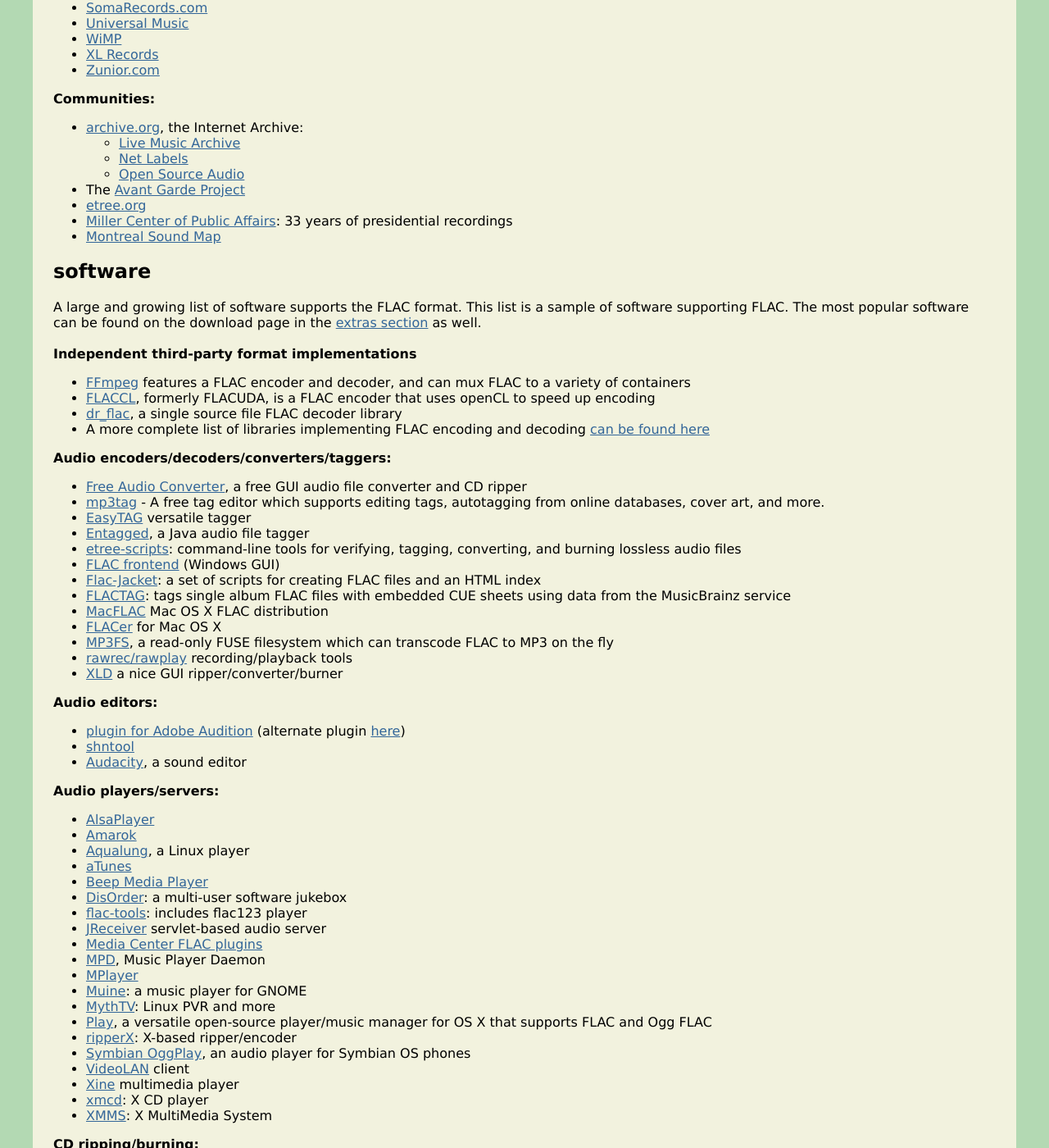
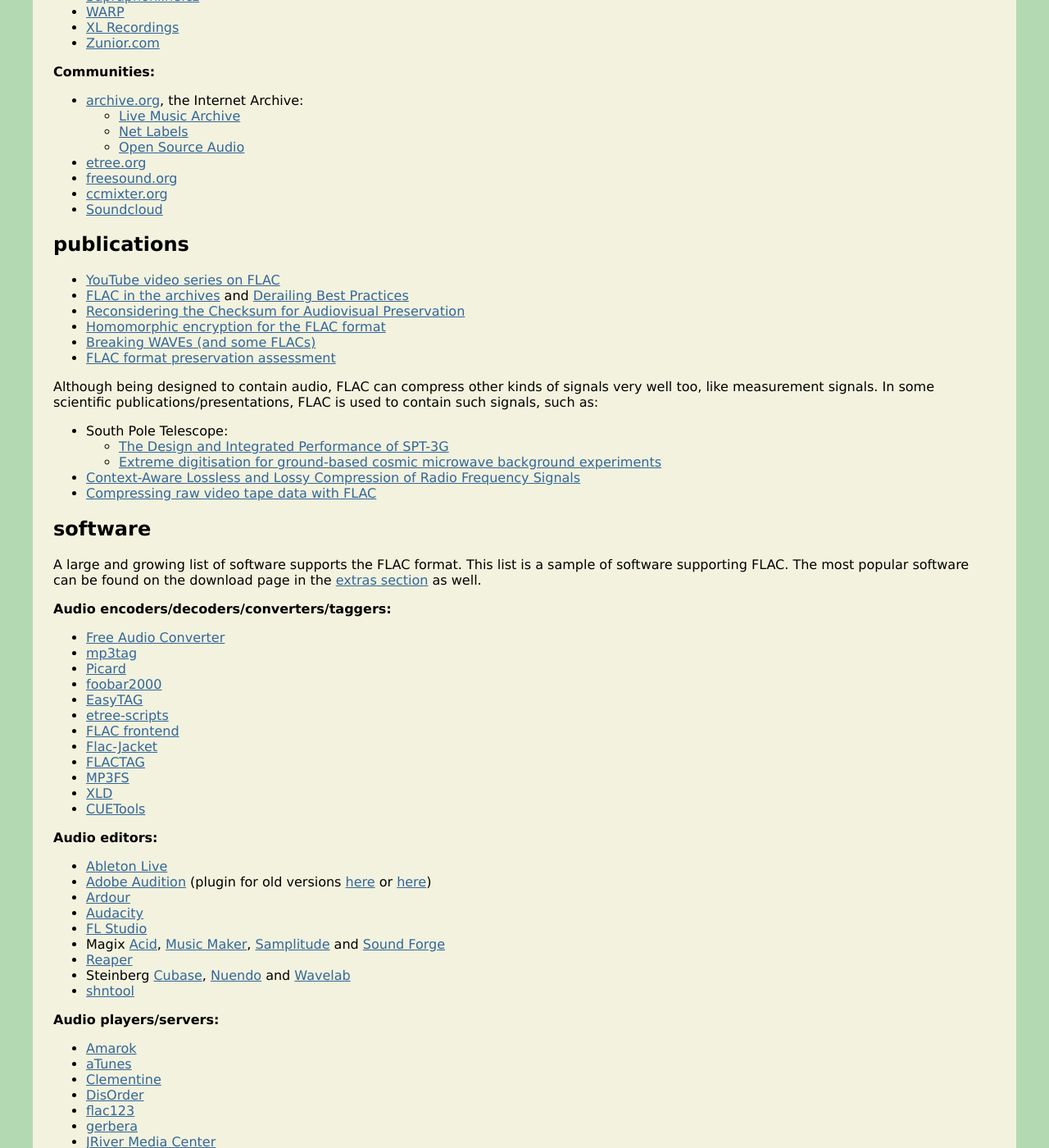
Before and after one commit to xiph/flac-website, a Jekyll site: the page built from links.html, in a window 1280 px wide and 1400 px high, scrolled down 3751 px. Shown: the whole window at 82% size. Built offline with Jekyll 4.4.1, drawn with Linux system fonts in a browser that asks for light colours; some of the changed text lies outside the part shown.

Commit message:
Update links, replacing defunct stores and software with new ones

```diff
--- a/links.html
+++ b/links.html
@@ -2,7 +2,7 @@
 layout: default
 title: Links
 ---
-The links page is the place for all things using or supporting FLAC. | <a href="links.html#hardware">hardware</a> | <a href="links.html#music">artists, labels and stores</a> | <a href="links.html#software">software</a> |
+The links page is the place for all things using or supporting FLAC. | <a href="links.html#hardware">hardware</a> | <a href="links.html#music">artists, labels and stores</a> | <a href="links.html#publications">publications</a> | <a href="links.html#software">software</a> |
 
 
 <h2><a name="hardware">hardware</a></h2>
@@ -94,74 +94,72 @@ The links page is the place for all things using or supporting FLAC. | <a href="
 		<br />
 		<b>Individual artists</b>
 		<ul>
-			<li><a href="http://www.amazon.com/The-Beatles-USB/dp/B002VH7P4O">The Beatles</a></li>
-			<li><a href="http://brucespringsteen.net/">Bruce Springsteen</a></li>
-			<li><a href="http://davematthewsband.com/music#live-recordings">Dave Matthews Band</a></li>
+			<li><a href="https://www.discogs.com/release/2042525-The-Beatles-The-Beatles-Stereo-USB">The Beatles</a></li>
+			<li><a href="https://live.brucespringsteen.net/">Bruce Springsteen</a></li>
 			<li><a href="http://www.livemetallica.com/">Metallica</a></li>
+			<li><a href="https://store.mybloodyvalentine.org/">My Bloody Valentine</a></li>
 			<li><a href="http://livemymorningjacket.com/">My Morning Jacket</a></li>
-			<li><a href="http://theslip.nin.com/">Nine Inch Nails</a></li>
+			<li><a href="https://www.nin.com/">Nine Inch Nails</a></li>
 			<li><a href="http://www.livephish.com/">Phish</a></li>
 			<li><a href="http://www.livechilipeppers.com/">Red Hot Chili Peppers</a></li>
+			<li><a href="https://store.snarkypuppy.com/">Snarky Puppy</a></li>
 			<li><a href="http://www.theymightbegiants.com/">They Might Be Giants</a></li>
 			<li><a href="http://www.umlive.net/">Umphrey's McGee</a></li>
 			<li><a href="http://www.livewidespreadpanic.com/">Widespread Panic</a></li>
 		</ul>
 		<b>Labels and Stores</b>
 		<ul>
-			<li><a href="http://www.2l.no/">2L - the Nordic Sound</a></li>
-			<li><a href="http://shopusa.4ad.com/">4AD</a></li>
+			<li><a href="https://shop.2l.no/">2L - the Nordic Sound</a></li>
+			<li><a href="https://shop.4ad.com/">4AD</a></li>
 			<li><a href="http://www.7digital.com/">7digital</a></li>
-			<li><a href="http://www.addictech.com/">Accidtech.com</a></li>
-			<li><a href="http://www.acousence.de/">Acousence</a></li>
-			<li><a href="http://www.analekta.com/">Analekta</a></li>
-			<li><a href="http://www.alphabasic.com/">Alphabasic</a></li>
-			<li><a href="http://www.atorecords.com/">ATO Records</a></li>
-			<li><a href="http://www.baboom.com/">Baboom</a></li>
-			<li><a href="http://bandcamp.com/">Bandcamp</a></li>
-			<li><a href="http://www.bleep.com/">Bleep.com</a></li>
-			<li><a href="http://www.boomkat.com/">Boomkat</a></li>
-			<li><a href="http://www.burningshed.com/">Burning Shed</a></li>
-			<li><a href="http://www.bowers-wilkins.com/Society_of_Sound/Society_of_Sound/Music">B&amp;W Society of Sound</a></li>
-			<li><a href="http://www.cdbaby.com/">CDBaby</a></li>
-			<li><a href="http://www.deutschegrammophon.com/">Deutsche Grammophon</a></li>
-			<li><a href="http://digitalsoundboard.net/">DigitalSoundboard.net</a></li>
-			<li><a href="http://www.digital-tunes.net/">digital-tunes</a></li>
-			<li><a href="http://www.eclassical.com">eClassical</a></li>
-			<li><a href="http://www.experimedia.net/">Experimedia</a></li>
-			<li><a href="http://fastatmosphere.com/">Fast Atmosphere</a></li>
-			<li><a href="http://festivalink.net/">FestivaLink.net</a></li>
-			<li><a href="http://www.frettunes.com/">FretTunes</a></li>
-			<li><a href="http://www.gimell.com/">Gimell Records</a></li>
+			<li><a href="https://7k.k7store.com/">7K!</a></li>
+			<li><a href="https://anjunabeats.com">Anjundabeats</a></li>
+			<li><a href="https://www.atorecords.com/">ATO Records</a></li>
+			<li><a href="https://bandcamp.com/">Bandcamp</a></li>
+			<li><a href="https://bellaunion.ochre.store/">Bella Union</a></li>
+			<li><a href="https://bleep.com/">Bleep</a></li>
+			<li><a href="https://music.bugs.co.kr/">Bugs!</a></li>
+			<li><a href="https://boomkat.com/">boomkat</a></li>
+			<li><a href="https://burningshed.com/">burning shed</a></li>
+			<li><a href="https://store.dirtyhit.co.uk/">Dirty Hit</a></li>
+			<li><a href="https://www.eclassical.com">eClassical</a></li>
+			<li><a href="https://www.edbangerrecords.com/">Ed Banger records</a></li>
+			<li><a href="https://electrocd.com/">elektrocd</a></li>
+			<li><a href="https://www.genie.co.kr/">genie</a></li>
 			<li><a href="http://www.gog.com/">Good Old Games</a></li>
-			<li><a href="http://www.gubemusic.com/">GubeMusic</a></li>
+			<li><a href="https://store.harmoniamundi.com/">harmonia mundi</a></li>
 			<li><a href="http://www.hdtracks.com/">HDtracks</a></li>
-			<li><a href="http://www.indieroyale.com/">Indie Royale</a></li>
-			<li><a href="https://indietorrent.org/">Indietorrent</a></li>
-			<li><a href="https://shop.klicktrack.com/">Klicktrack</a></li>
+			<li><a href="https://heavenlyemporium.com/">Heavenly Recordings</a></li>
+			<li><a href="https://www.hifitrack.com/">HiFitrack</a></li>
+			<li><a href="https://www.highresaudio.com/">highresaudio</a></li>
+			<li><a href="https://www.hyperion-records.co.uk/">Hyperion records</a></li>
+			<li><a href="https://indiehd.com/">indieHD</a></li>
+			<li><a href="https://www.junodownload.com/">Juno Download</a></li>
 			<li><a href="http://www.linnrecords.com/">Linn Records</a></li>
-			<li><a href="http://livedownloads.com/">LiveDownloads</a></li>
-			<li><a href="http://www.livephish.com/">LivePhish.com</a></li>
-			<li><a href="http://loudr.fm/">Loudr</a></li>
 			<li><a href="http://magnatune.com/">Magnatune</a></li>
 			<li><a href="http://store.matadorrecords.com/">Matador Records Store</a></li>
+			<li><a href="https://www.melon.com/">Melon</a></li>
 			<li><a href="http://www.mergerecords.com/shop/">Merge Records</a></li>
+			<li><a href="https://shop.mexicansummer.com/">Mexican Summer</a></li>
+			<li><a href="https://mora.jp/">mora.jp</a></li>
 			<li><a href="https://www.munckmusic.com/">MunckMusic</a></li>
-			<li><a href="http://www.musiczeit.com/">MusicZeit</a></li>
-			<li><a href="http://www.naimlabel.com/">Naimlabel</a></li>
-			<li><a href="http://www.nonesuch.com/">Nonesuch records</a></li>
+			<li><a href="https://store.nonesuch.com/">Nonesuch records</a></li>
+			<li><a href="https://www.nugs.net/">nugs.net</a></li>
 			<li><a href="http://www.nyctaper.com/">nyctaper</a></li>
-			<li><a href="http://www.ponomusic.com/">PONO</a></li>
-			<li><a href="http://www.pristineclassical.com/">Pristine Classical</a></li>
-			<li><a href="http://www.psymbolic.com/shop/music/">Psymbolic</a></li>
-			<li><a href="http://www.qobuz.com/">Qobuz</a></li>
-			<li><a href="http://www.rarenoiserecords.com/">RareNoiseRecords</a></li>
+			<li><a href="https://store.partisanrecords.com/">Partisan Records</a></li>
+			<li><a href="https://store.pias.com/">[PIAS]</a></li>
+			<li><a href="https://www.prestomusic.com">prestomusic</a></li>
+			<li><a href="https://www.pristineclassical.com/">Pristine Classical</a></li>
+			<li><a href="https://www.prostudiomasters.com/">ProStudioMasters</a></li>
+			<li><a href="https://www.rarenoiserecords.com/">RareNoiseRecords</a></li>
+			<li><a href="https://recochoku.jp/">レコチョク (Recochoku)</a></li>
 			<li><a href="http://recordsonribs.com/">Records on Ribs</a></li>
-			<li><a href="http://shopusa.roughtraderecords.com/">Rough Trade Store</a></li>
-			<li><a href="http://www.somarecords.com/shop/">SomaRecords.com</a></li>
-			<li><a href="http://store.universal-music.co.uk/">Universal Music</a></li>
-			<li><a href="http://wimp.no/">WiMP</a></li>
-			<li><a href="http://shopusa.xlrecordings.com/">XL Records</a></li>
-			<li><a href="http://www.zunior.com/">Zunior.com</a></li>
+			<li><a href="https://shopusa.roughtraderecords.com/">Rough Trade Store</a></li>
+			<li><a href="https://www.soundliaison.com/">Sound Liaison</a></li>
+			<li><a href="https://www.supraphonline.cz/">Supraphonline.cz</a></li>
+			<li><a href="https://warp.net/">WARP</a></li>
+			<li><a href="https://shop.xlrecordings.com/">XL Recordings</a></li>
+			<li><a href="https://www.zunior.com/">Zunior.com</a></li>
 		</ul>
 
 		<b>Communities:</b>
@@ -173,110 +171,114 @@ The links page is the place for all things using or supporting FLAC. | <a href="
 				<li><a href="https://archive.org/details/opensource_audio">Open Source Audio</a></li>
 			</ul>
 			</li>
-			<li>The <a href="http://www.avantgardeproject.org/">Avant Garde Project</a></li>
-			<li><a href="http://wiki.etree.org/">etree.org</a></li>
-			<li><a href="http://millercenter.org/presidentialrecordings">Miller Center of Public Affairs</a>: 33 years of presidential recordings</li>
-			<li><a href="http://www.montrealsoundmap.com/">Montreal Sound Map</a></li>
+			<li><a href="http://etree.org/">etree.org</a></li>
+			<li><a href="https://freesound.org/">freesound.org</a></li>
+			<li><a href="https://ccmixter.org/">ccmixter.org</a></li>
+			<li><a href="https://soundcloud.com/">Soundcloud</a></li>
 		</ul>
 
+<h2><a name="publications">publications</a></h2>
+
+		<ul>
+			<li><a href="https://www.youtube.com/watch?v=jOewLgvH_js&list=PLfXPDExDzpW91AXBHUQSjPYbqzKJgpxaw&index=1">YouTube video series on FLAC</a></li>
+			<li><a href="http://dericed.com/2013/flac-in-the-archives/">FLAC in the archives</a> and <a href="https://www.youtube.com/watch?v=Bnke-f_X6PY">Derailing Best Practices</a></li>
+			<li><a href="https://www.iasa-web.org/sites/default/files/iasa-journal-39-part8.pdf">Reconsidering the Checksum for Audiovisual Preservation</a></li>
+			<li><a href="https://ieeexplore.ieee.org/abstract/document/8682780">Homomorphic encryption for the FLAC format</a></li>
+			<li><a href="https://openpreservation.org/blogs/breaking-waves-and-some-flacs/">Breaking WAVEs (and some FLACs)</a></li>
+			<li><a href="https://wiki.dpconline.org/images/f/fe/FLAC_Assessment_v1.0.pdf">FLAC format preservation assessment</a></li>
+		</ul>
+
+	<p>Although being designed to contain audio, FLAC can compress other kinds of signals very well too, like measurement signals. In some scientific publications/presentations, FLAC is used to contain such signals, such as:</p>
+		<ul>
+			<li>South Pole Telescope:
+			<ul>
+				<li><a href="https://doi.org/10.3847/1538-4365/ac374f">The Design and Integrated Performance of SPT-3G</a></li>
+				<li><a href="https://arxiv.org/pdf/1810.03789.pdf">Extreme digitisation for ground-based cosmic microwave background experiments</a></li>
+			</ul>
+			</li>
+			<li><a href="https://doi.org/10.3390/s23073552">Context-Aware Lossless and Lossy Compression of Radio Frequency Signals</a></li>
+			<li><a href="https://www.youtube.com/watch?v=Ay4C1VSHX5w&t=10400s">Compressing raw video tape data with FLAC</a></li>
+		</ul>
+
+
 <h2><a name="software">software</a></h2>
-A large and growing list of software supports the FLAC format.  This list is a sample of software supporting FLAC. The most popular software can be found on the download page in the <a href="download.html#extras">extras section</a> as well.<br />
-		<br />
-		<b>Independent third-party format implementations</b>
-		<ul>
-			<li><a href="https://ffmpeg.org/">FFmpeg</a> features a FLAC encoder and decoder, and can mux FLAC to a variety of containers</li>
-			<li><a href="http://www.cuetools.net/wiki/FLACCL">FLACCL</a>, formerly FLACUDA, is a FLAC encoder that uses openCL to speed up encoding</li>
-			<li><a href="https://github.com/mackron/dr_libs/blob/master/dr_flac.h">dr_flac</a>, a single source file FLAC decoder library</li>
-			<li>A more complete list of libraries implementing FLAC encoding and decoding <a href="https://github.com/ietf-wg-cellar/flac-specification/wiki/Implementations">can be found here</a></li>
-		</ul>
+		<p>A large and growing list of software supports the FLAC format.  This list is a sample of software supporting FLAC. The most popular software can be found on the download page in the <a href="download.html#extras">extras section</a> as well.</p>
 
 		<b>Audio encoders/decoders/converters/taggers:</b>
 		<ul>
-			<li><a href="http://www.freac.org/">Free Audio Converter</a>, a free GUI audio file converter and CD ripper</li>
-			<li><a href="http://www.mp3tag.de/en/index.html">mp3tag</a> - A free tag editor which supports editing tags, autotagging from online databases, cover art, and more.</li>
-			<li><a href="https://wiki.gnome.org/Apps/EasyTAG">EasyTAG</a> versatile tagger</li>
-			<li><a href="http://entagged.sourceforge.net/">Entagged</a>, a Java audio file tagger</li>
-			<li><a href="http://etree-scripts.sourceforge.net/">etree-scripts</a>: command-line tools for verifying, tagging, converting, and burning lossless audio files</li>
-			<li><a href="http://flacfrontend.sf.net/">FLAC frontend</a> (Windows GUI)</li>
-			<li><a href="http://linux1.ca/">Flac-Jacket</a>: a set of scripts for creating FLAC files and an HTML index</li>
-			<li><a href="http://www.gently.org.uk/flactag/">FLACTAG</a>: tags single album FLAC files with embedded CUE sheets using data from the MusicBrainz service</li>
-			<li><a href="http://mac.softpedia.com/get/Audio/MacFLAC.shtml">MacFLAC</a> Mac OS X FLAC distribution</li>
-			<li><a href="http://www.macupdate.com/app/mac/16458/flacer">FLACer</a> for Mac OS X</li>
-			<li><a href="http://mp3fs.sourceforge.net/">MP3FS</a>, a read-only FUSE filesystem which can transcode FLAC to MP3 on the fly</li>
-			<li><a href="http://rawrec.sourceforge.net/">rawrec/rawplay</a> recording/playback tools</li>
-			<li><a href="http://www.macupdate.com/app/mac/23430/x-lossless-decoder">XLD</a> a nice GUI ripper/converter/burner</li>
+			<li><a href="http://www.freac.org/">Free Audio Converter</a></li>
+			<li><a href="http://www.mp3tag.de/en/index.html">mp3tag</a></li>
+			<li><a href="https://picard.musicbrainz.org/">Picard</a></li>
+			<li><a href="https://www.foobar2000.org/">foobar2000</a></li>
+			<li><a href="https://wiki.gnome.org/Apps/EasyTAG">EasyTAG</a></li>
+			<li><a href="http://etree-scripts.sourceforge.net/">etree-scripts</a></li>
+			<li><a href="http://flacfrontend.sf.net/">FLAC frontend</a></li>
+			<li><a href="http://linux1.ca/">Flac-Jacket</a></li>
+			<li><a href="http://www.gently.org.uk/flactag/">FLACTAG</a></li>
+			<li><a href="http://mp3fs.sourceforge.net/">MP3FS</a></li>
+			<li><a href="http://www.macupdate.com/app/mac/23430/x-lossless-decoder">XLD</a></li>
+			<li><a href="http://cue.tools/wiki/CUETools_Download">CUETools</a></li>
 		</ul>
 		<b>Audio editors:</b>
 		<ul>
-			<li><a href="http://www.vuplayer.com/audition.php">plugin for Adobe Audition</a> (alternate plugin <a href="http://www.hydrogenaud.io/forums/index.php?showtopic=20145">here</a>)</li>
+			<li><a href="https://www.ableton.com/en/live/">Ableton Live</a></li>
+			<li><a href="https://www.adobe.com/nl/products/audition.html">Adobe Audition</a> (plugin for old versions <a href="http://www.vuplayer.com/audition.php">here</a> or <a href="http://www.hydrogenaud.io/forums/index.php?showtopic=20145">here</a>)</li>
+			<li><a href="http://ardour.org/">Ardour</a></li>
+			<li><a href="https://www.audacityteam.org/">Audacity</a></li>
+			<li><a href="https://www.image-line.com/">FL Studio</a></li>
+			<li>Magix <a href="https://www.magix.com/ca/music-editing/acid/">Acid</a>, <a href="https://www.magix.com/ca/music-editing/music-maker/">Music Maker</a>, <a href="https://www.magix.com/ca/music-editing/samplitude/">Samplitude</a> and <a href="https://www.magix.com/int/music/sound-forge/">Sound Forge</a></li>
+			<li><a href="https://www.reaper.fm/">Reaper</a></li>
+			<li>Steinberg <a href="https://www.steinberg.net/cubase/">Cubase</a>, <a href="https://www.steinberg.net/nuendo/">Nuendo</a> and <a href="https://www.steinberg.net/wavelab/">Wavelab</a>
 			<li><a href="http://www.etree.org/shnutils/shntool/">shntool</a></li>
-			<li><a href="https://www.audacityteam.org/">Audacity</a>, a sound editor</li>
 		</ul>
 		<b>Audio players/servers:</b>
 		<ul>
-			<li><a href="http://alsaplayer.org/">AlsaPlayer</a></li>
 			<li><a href="http://amarok.kde.org/">Amarok</a></li>
-			<li><a href="http://aqualung.factorial.hu/">Aqualung</a>, a Linux player</li>
 			<li><a href="http://www.atunes.org/">aTunes</a></li>
-			<li><a href="http://rebmp.sourceforge.net/">Beep Media Player</a></li>
-			<li><a href="http://www.greenend.org.uk/rjk/disorder/">DisOrder</a>: a multi-user software jukebox</li>
-			<li><a href="http://flac-tools.sourceforge.net/">flac-tools</a>: includes flac123 player</li>
-			<li><a href="http://jreceiver.sourceforge.net/">JReceiver</a> servlet-based audio server</li>
-			<li><a href="http://mcplugins.sourceforge.net/">Media Center FLAC plugins</a></li>
-			<li><a href="http://musicpd.sourceforge.net/">MPD</a>, Music Player Daemon</li>
+			<li><a href="https://www.clementine-player.org/nl/">Clementine</a></li>
+			<li><a href="http://www.greenend.org.uk/rjk/disorder/">DisOrder</a></li>
+			<li><a href="https://github.com/flac123/flac123">flac123</a></li>
+			<li><a href="https://gerbera.io/">gerbera</a></li>
+			<li><a href="https://jriver.com/audio.html">JRiver Media Center</a></li>
+			<li><a href="https://kodi.tv/">kodi</a></li>
+			<li><a href="https://www.musicpd.org/">MPD</a></li>
 			<li><a href="http://www.mplayerhq.hu/">MPlayer</a></li>
-			<li><a href="http://muine.gooeylinux.org/">Muine</a>: a music player for GNOME</li>
-			<li><a href="http://www.mythtv.org/">MythTV</a>: Linux PVR and more</li>
-			<li><a href="http://sbooth.org/Play/">Play</a>, a versatile open-source player/music manager for OS X that supports FLAC and Ogg FLAC</li>
-			<li><a href="http://ripperx.sourceforge.net/">ripperX</a>: X-based ripper/encoder</li>
-			<li><a href="http://symbianoggplay.sourceforge.net/">Symbian OggPlay</a>, an audio player for Symbian OS phones</li>
-			<li><a href="http://www.videolan.org/">VideoLAN</a> client</li>
-			<li><a href="http://xine.sourceforge.net/">Xine</a> multimedia player</li>
-			<li><a href="http://www.amb.org/xmcd/">xmcd</a>: X CD player</li>
-			<li><a href="http://www.xmms.org/">XMMS</a>: X MultiMedia System</li>
+			<li><a href="http://www.mythtv.org/">MythTV</a></li>
+			<li><a href="https://wiki.gnome.org/Projects/Rygel">Rygel</a></li>
+			<li><a href="https://serviio.org/">Serviio</a></li>
+			<li><a href="http://www.videolan.org/">VideoLAN</a> client (VLC)</li>
+			<li><a href="http://xine.sourceforge.net/">Xine</a></li>
+			<li><a href="http://www.amb.org/xmcd/">xmcd</a></li>
+			<li><a href="http://www.xmms.org/">XMMS</a></li>
 		</ul>
 		<b>CD ripping/burning:</b>
 		<ul>
-			<li><a href="http://code.google.com/p/abcde/">abcde</a> (A Better CD Encoder)</li>
-			<li><a href="http://cdexos.sourceforge.net/">CDex</a>: ripper for Windows can rip to FLAC via external command</li>
-			<li><a href="http://www.exactaudiocopy.de/">Exact Audio Copy (EAC)</a> - The official download ships with FLAC</li>
-			<li><a href="http://www.freac.org/">Free Audio Converter</a>, a free GUI audio file converter and CD ripper</li>
-			<li><a href="http://sourceforge.net/projects/grip/">grip</a>, a CD ripper for GNOME</li>
-			<li><a href="http://www.k3b.org/">K3B</a>: CD/DVD creator for Linux</li>
-			<li><a href="http://sbooth.org/Max/">Max</a>, a CD ripper and encoder for OS X</li>
-			<li><a href="http://rip.sourceforge.net/">rip</a> command-line ripper/encoder</li>
-			<li><a href="http://vortexbox.org/">VortexBox</a>, an easy-to-install music server/jukebox OS</li>
-			<li><a href="http://www.macupdate.com/app/mac/23430/x-lossless-decoder">XLD</a> a nice GUI ripper/converter/burner</li>
+			<li><a href="https://abcde.einval.com/wiki/">abcde</a></li>
+			<li><a href="https://cdex.mu/">CDex</a></li>
+			<li><a href="http://www.exactaudiocopy.de/">Exact Audio Copy (EAC)</a></li>
+			<li><a href="http://www.freac.org/">Free Audio Converter</a></li>
+			<li><a href="http://sourceforge.net/projects/grip/">grip</a></li>
+			<li><a href="http://www.k3b.org/">K3B</a></li>
+			<li><a href="http://vortexbox.org/">VortexBox</a></li>
+			<li><a href="http://www.macupdate.com/app/mac/23430/x-lossless-decoder">XLD</a></li>
 		</ul>
 		<b>Organizers:</b>
 		<ul>
-			<li><a href="http://ampache.org/">Ampache</a>, a PHP-based tool for managing, updating and playing files via a web interface</li>
+			<li><a href="https://www.foobar2000.org/">foobar2000</a></li>
+			<li><a href="http://ampache.org/">Ampache</a></li>
 			<li><a href="http://www.atunes.org/">aTunes</a></li>
-			<li><a href="http://www.gnu.org/software/gnupod/">GNUpod</a> includes on-the-fly FLAC conversion to iPod</li>
-			<li><a href="http://mac.sourceforge.net/">MPEG Audio Collection</a></li>
-			<li><a href="http://www.netjukebox.nl/">netjukebox</a>, a web-based Winamp/httpQ media jukebox</li>
-			<li><a href="http://prokyon3.sourceforge.net/">prokyon3</a>, a Qt-based music manager and tag editor</li>
-			<li><a href="http://www.rhythmbox.org/">Rhythmbox</a>, music management application for GNOME</li>
+			<li><a href="http://www.gnu.org/software/gnupod/">GNUpod</a></li>
+			<li><a href="http://www.netjukebox.nl/">netjukebox</a></li>
+			<li><a href="http://prokyon3.sourceforge.net/">prokyon3</a></li>
+			<li><a href="http://www.rhythmbox.org/">Rhythmbox</a></li>
 		</ul>
-		<b>Plugins, developer tools and libraries:</b>
+		<b>Developer tools and libraries:</b>
 		<ul>
-			<li><a href="http://audiere.sourceforge.net/">audiere</a>, a high-level audio API</li>
+			<li><a href="https://github.com/ietf-wg-cellar/flac-specification/wiki/Implementations">A list of FLAC encoder and decoder libraries, library wrappers and analysis tools</a></li>
+			<li><a href="https://github.com/ietf-wg-cellar/flac-test-files">A set of FLAC conformance test files, to test FLAC decoder implementations</a></li>
 			<li><a href="http://search.cpan.org/search?query=FLAC">FLAC perl modules</a></li>
-			<li><a href="http://www.xiph.org/dshow/">FLAC DirectShow</a> encoding and decoding filters</li>
-			<li><a href="http://www.hydrogenaud.io/forums/index.php?showtopic=41476&amp;st=75&amp;p=368174&amp;#entry368174">FLACDotNet</a>, a .NET wrapper around libFLAC</li>
 			<li><a href="http://getid3.sourceforge.net/">getID3()</a>: a PHP script for extracting metadata</li>
 			<li><a href="http://www.jthink.net/jaudiotagger/">Jaudiotagger</a> Java audio tagging library</li>
 			<li><a href="http://www.gstreamer.net/">GStreamer</a> streaming media framework</li>
-			<li><a href="http://jflac.sourceforge.net/">jFLAC</a>: Java native FLAC decoder</li>
-			<li><a href="http://www.j-ogg.de/">J-Ogg</a> Java libraries for Ogg decoding</li>
-			<li><a href="http://www.xiph.org/fishsound/">libfishsound</a>: API for decoding and encoding audio data using Xiph.Org codecs (FLAC, Speex and Vorbis)</li>
-			<li><a href="http://mediaxw.sourceforge.net/">MediaXW</a> includes FLAC DirectShow filter</li>
-			<li><a href="http://r6.ca/MMAudioPak/mmioFLAC.html">MMIOFLAC</a>, Multimedia IOProc for OS/2</li>
-			<li><a href="http://ptarmigan.sourceforge.net/">Ptarmigan</a> media parser for XML</li>
 			<li><a href="http://www.icculus.org/SDL_sound/">SDL_sound</a> audio add-on to SDL</li>
-			<li><a href="http://bmproductions.fixnum.org/index.htm?http://bmproductions.fixnum.org/wmptagplus/">WMP Tag Support Extender</a> plugs in to Windows Media Player to allow access to FLAC tags</li>
 		</ul>
-		<b>Scientific, Audio Analysis:</b>
-		<ul>
-			<li><a href="http://hasas.sourceforge.net/">HASAS</a> HydroAcoustical Signal Analysis System</li>
-		</ul>
```
Also changed, not shown: download.html (+14 -15 lines).
